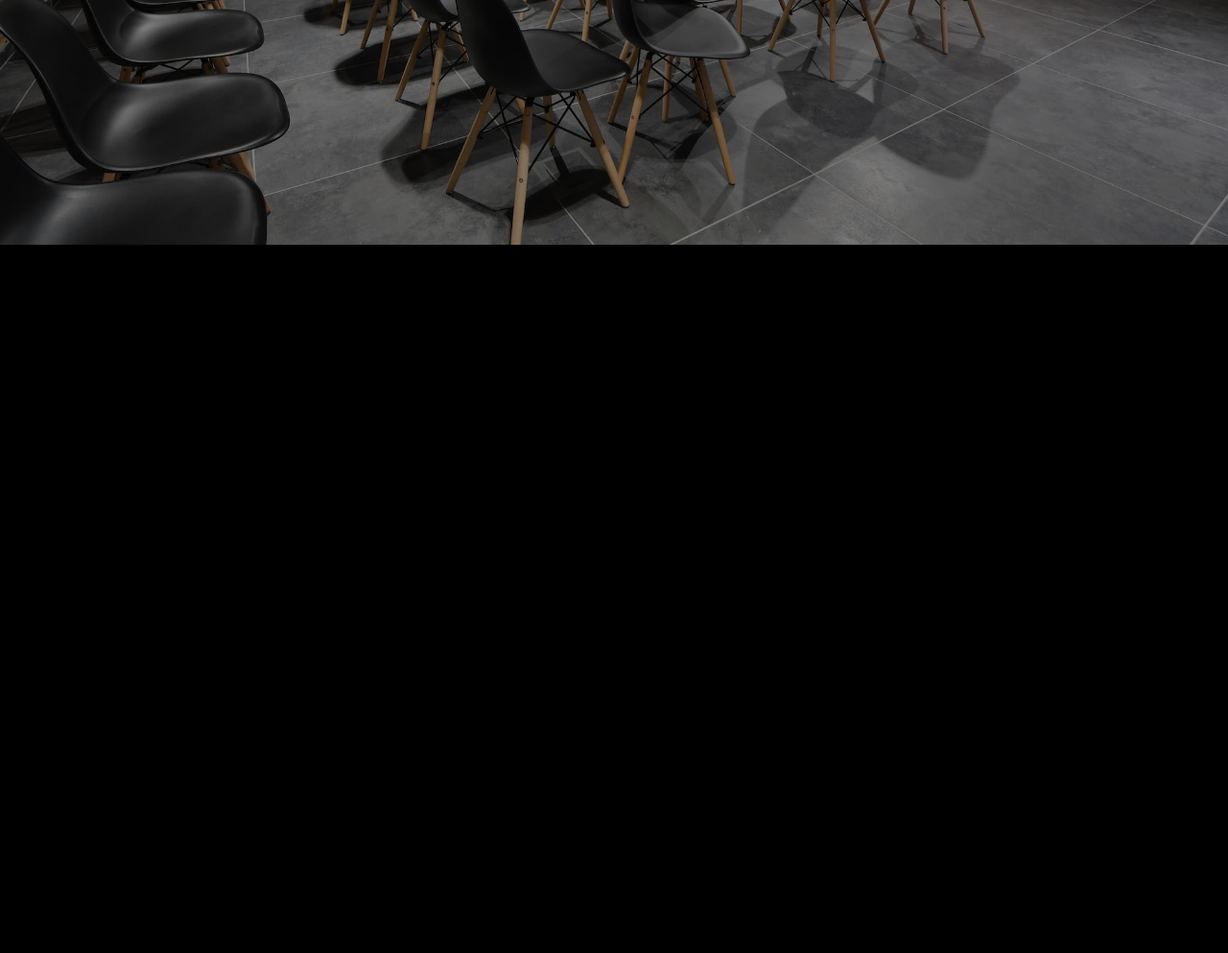
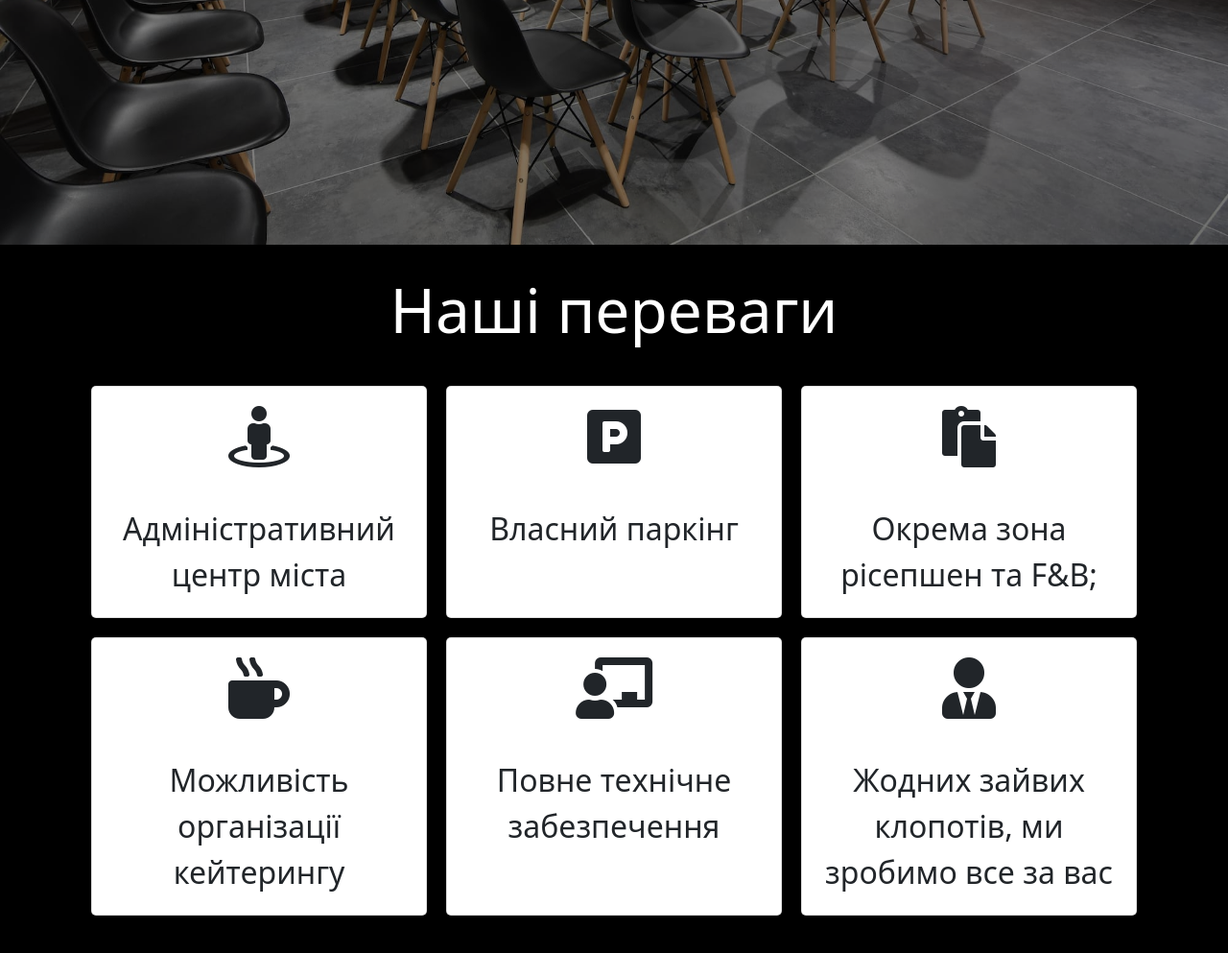
Before and after one commit to timoshuk/vcci-hall-landing, a website: page app/index.html in a window 1280 px wide. Shown: the part 545-1538 px from the top of the page at 96% size. Before the commit the page ends 800 px from the top, so only its background shows below. Drawn offline with nearby package versions, Linux system fonts and the light colour scheme.

Commit message:
add zall-info to index page

```diff
--- a/app/index.html
+++ b/app/index.html
@@ -22,6 +22,7 @@
 
   <!-- SEO TAG -->
   <meta name="description" content="Оренда конференц-залу у Луцьку" />
+  <link rel="stylesheet" href="https://cdnjs.cloudflare.com/ajax/libs/font-awesome/5.15.2/css/all.min.css" integrity="sha512-HK5fgLBL+xu6dm/Ii3z4xhlSUyZgTT9tuc/hSrtw6uzJOvgRr2a9jyxxT1ely+B+xFAmJKVSTbpM/CuL7qxO8w==" crossorigin="anonymous" />
   <!-- Bootstram -->
   <link href="https://cdn.jsdelivr.net/npm/bootstrap@5.0.0-beta2/dist/css/bootstrap.min.css" rel="stylesheet"
     integrity="sha384-BmbxuPwQa2lc/FVzBcNJ7UAyJxM6wuqIj61tLrc4wSX0szH/Ev+nYRRuWlolflfl" crossorigin="anonymous">
@@ -66,7 +67,7 @@
       </nav>
     </div>
     <div class="container-fluid">
-      <div class="main_content">
+      <main class="main_content">
         <h1 class="mb-4">Орендувати</h1>
         <h3 class="fs-2 mb-5">
           конференц-зал
@@ -78,8 +79,76 @@
         <a href="tel:+380506665008" class="btn btn-primary fs-3 px-4 py-2">
           тел: +38 (050) 66-65-008
         </a>
+      </main>
+      <img class="img_bg" src="./images/main_bg.jpg" alt="Фото зал" />
+    </div>
+    <div class="container-fluid zall-info">
+      <div class="container">
+        <h2 class="zall-info__title">Наші переваги</h2>
+        <div class="d-md-flex flex-wrap justify-content-center align-items-center">
+          <div class="zall-info__item">
+            <div class="card">
+              <i class="fas fa-street-view"></i>
+              <div class="card-body">
+
+                <p class="card-text">Адміністративний центр міста</p>
+
+              </div>
+            </div>
+          </div>
+          <!-- Item card -->
+          <div class="zall-info__item">
+            <div class="card">
+              <i class="fas fa-parking"></i>
+              <div class="card-body">
+                <p class="card-text">Власний паркінг</p>
+
+              </div>
+            </div>
+          </div>
+          <!-- Item card -->
+          <div class="zall-info__item">
+            <div class="card">
+              <i class="fas fa-paste"></i>
+              <div class="card-body">
+                <p class="card-text">Окрема зона рісепшен та F&B;</p>
+
+              </div>
+            </div>
+          </div>
+          <!-- Item card -->
+          <div class="zall-info__item">
+            <div class="card">
+              <i class="fas fa-mug-hot"></i>
+              <div class="card-body">
+                <p class="card-text">Можливість організації кейтерингу</p>
+
+              </div>
+            </div>
+          </div>
+          <!-- Item card -->
+          <div class="zall-info__item">
+            <div class="card">
+              <i class="fas fa-chalkboard-teacher"></i>
+              <div class="card-body">
+                <p class="card-text">Повне технічне забезпечення</p>
+
+              </div>
+            </div>
+          </div>
+          <!-- Item card -->
+          <div class="zall-info__item">
+            <div class="card">
+              <i class="fas fa-user-tie"></i>
+              <div class="card-body">
+                <p class="card-text">Жодних зайвих клопотів, ми зробимо все за вас</p>
+
+              </div>
+            </div>
+          </div>
+          <!-- Item card -->
+        </div>
       </div>
-      <img class="img_bg" src="./images/main_bg.jpg" alt="Вхід" />
     </div>
 
   </div>
--- a/app/scss/_index-page.scss
+++ b/app/scss/_index-page.scss
@@ -104,3 +104,53 @@
   text-decoration: none;
   border-bottom: 1px solid #fff;
 }
+
+// Zall Info
+
+.zall-info {
+  display: block;
+  width: 100%;
+  min-height: 100vh;
+  margin-bottom: 20px;
+
+  h2 {
+    display: block;
+    position: relative;
+    text-align: center;
+    font-size: 3.2rem;
+    color: #fff;
+    z-index: 999;
+    margin: 30px;
+  }
+
+  &__item {
+    position: relative;
+    font-size: 1.6rem;
+    width: 30%;
+    max-width: 400px;
+    min-width: 340px;
+    flex-grow: 1;
+    flex-shrink: 1;
+    align-self: stretch;
+    margin: 10px;
+
+    .card {
+      position: absolute;
+      left: 0;
+      top: 0;
+      width: 100%;
+      height: 100%;
+      text-align: center;
+
+      i {
+        font-size: 2em;
+        margin: 20px auto 20px;
+      }
+    }
+  }
+
+  .card {
+    position: relative;
+    z-index: 990;
+  }
+}
```
Also changed, not shown: app/css/styles.css, 2 other files.
